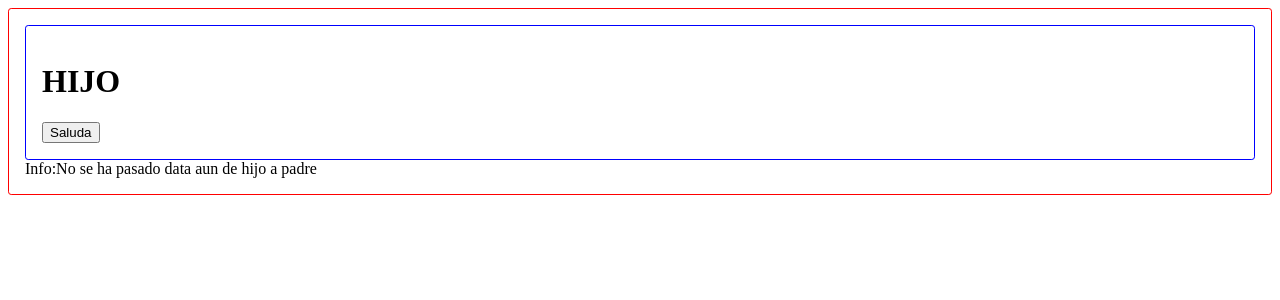
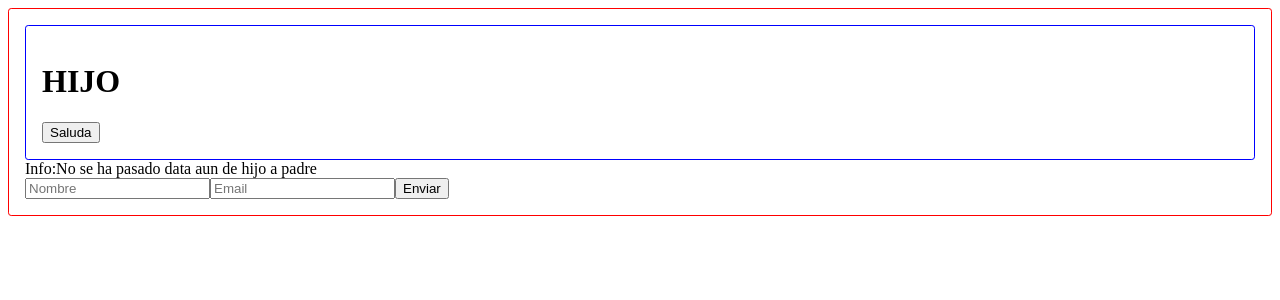
Before and after one commit to RoswellCR/master-in-React, a React (Create React App) app: page / in a window 1280 px wide. Shown: the top 300 px of the page. Built offline with nearby package versions, Linux system fonts and the light colour scheme.

Commit message:
Manejando Inputs no controlados con Ref

```diff
--- a/src/App.js
+++ b/src/App.js
@@ -19,6 +19,39 @@ class Hijo extends Component{
   }
 }
 
+class InputNoControlado extends Component {
+  nombre = React.createRef();
+  email = React.createRef();
+
+  handelClick=()=>{
+    const nombre = this.nombre.current.value
+    const email = this.email.current.value
+
+    //manejo de datos
+    this.props.onSend({nombre, email})
+  }
+
+  render(){
+    return (
+      <div>
+        <input
+        type="text"
+        ref={this.nombre}
+        placeholder='Nombre'
+        />
+        <input
+        type="text"
+        ref={this.email}
+        placeholder='Email'
+        />
+
+      <button onClick={this.handelClick}>
+        Enviar
+      </button>
+      </div>
+    )
+  }
+}
 
 class App extends Component {
   state = {mostarH1:false}
@@ -29,6 +62,10 @@ class App extends Component {
     alert(" Esto es: "+ name);
       this.setState((state)=>this.mostarH1= true);
   };
+
+  send=(data)=>{
+    console.log(data)
+  }
 
   render(){
   console.log(this.mostarH1)
@@ -42,7 +79,9 @@ class App extends Component {
           ? "Se han pasado los datos de hijo a padre"
           : "No se ha pasado data aun de hijo a padre"}
        </div>
-
+       <InputNoControlado
+        onSend={this.send}
+       />
     </div>
     );
   }
```
